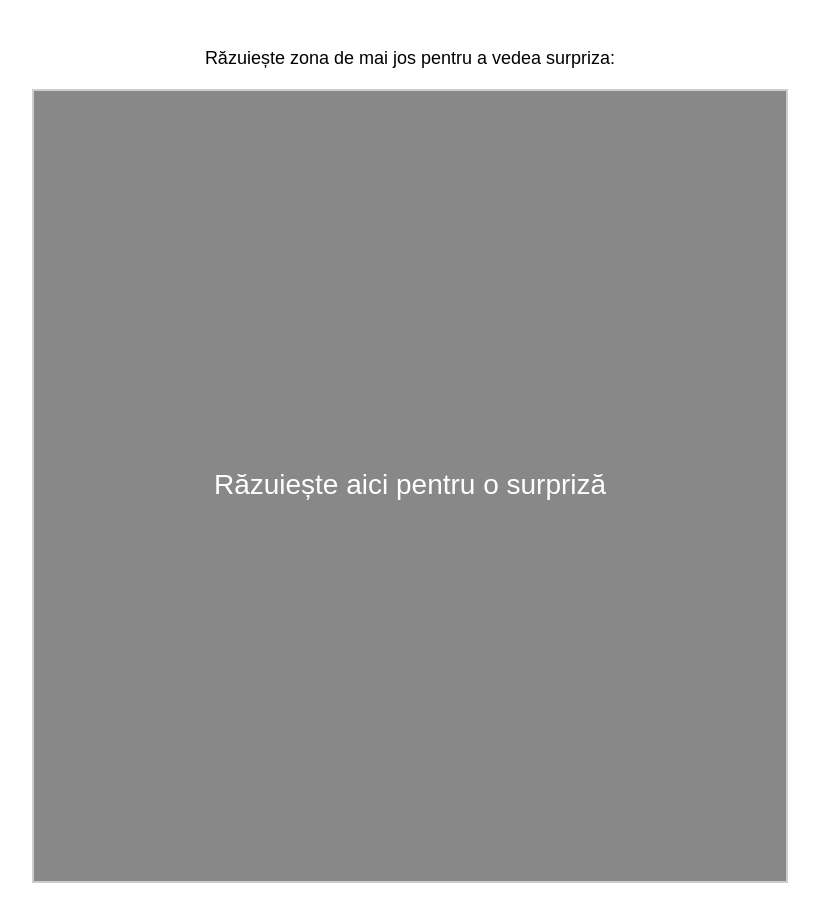
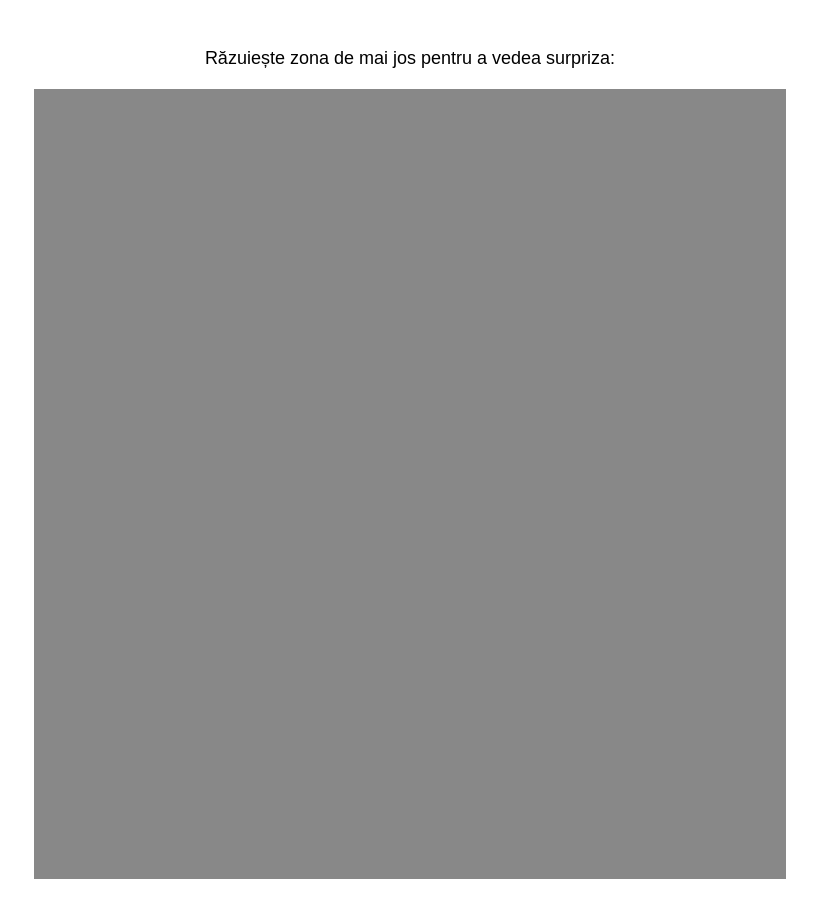
Before and after one commit to MirelHS/bbsscratch, a plain HTML site: page index.html in a window 1280 px wide. Shown: the whole page, without its empty margins (230-1049 px from the left). Drawn offline with Linux system fonts and the light colour scheme.

Commit message:
Update index.html

```diff
--- a/index.html
+++ b/index.html
@@ -14,25 +14,25 @@
 
     #scratch-container {
       position: relative;
-      width: 752px;
-      height: 790px;
+      width: 100%;
+      max-width: 752px;
+      height: auto;
       margin: 0 auto;
-      border: 2px solid #ccc;
     }
 
-    #hidden-image,
+    #hidden-image {
+      width: 100%;
+      display: block;
+    }
+
     #scratch-canvas {
       position: absolute;
       top: 0;
       left: 0;
-      width: 752px;
-      height: 790px;
-      display: block;
-    }
-
-    #scratch-canvas {
       z-index: 10;
       cursor: crosshair;
+      width: 100%;
+      height: 100%;
     }
 
     p {
@@ -46,26 +46,25 @@
 
   <div id="scratch-container">
     <img id="hidden-image" src="https://raw.githubusercontent.com/MirelHS/bbsscratch/main/surprise.png" alt="Surpriză" />
-    <canvas id="scratch-canvas" width="752" height="790"></canvas>
+    <canvas id="scratch-canvas"></canvas>
   </div>
 
   <script>
     const canvas = document.getElementById('scratch-canvas');
     const ctx = canvas.getContext('2d');
+    const container = document.getElementById('scratch-container');
+    const img = document.getElementById('hidden-image');
     let isDrawing = false;
 
-    function drawCover() {
+    function resizeCanvas() {
+      canvas.width = img.clientWidth;
+      canvas.height = img.clientHeight;
+
+      // Fill the canvas with gray color only
+      ctx.globalCompositeOperation = 'source-over';
       ctx.fillStyle = '#888';
       ctx.fillRect(0, 0, canvas.width, canvas.height);
-
-      ctx.font = '28px Arial';
-      ctx.fillStyle = '#fff';
-      ctx.textAlign = 'center';
-      ctx.textBaseline = 'middle';
-      ctx.fillText('Răzuiește aici pentru o surpriză', canvas.width / 2, canvas.height / 2);
     }
-
-    drawCover();
 
     function getCoords(e) {
       const rect = canvas.getBoundingClientRect();
@@ -87,13 +86,19 @@
       ctx.fill();
     }
 
+    // Mouse events
     canvas.addEventListener('mousedown', () => isDrawing = true);
     canvas.addEventListener('mouseup', () => isDrawing = false);
     canvas.addEventListener('mousemove', scratch);
 
+    // Touch events
     canvas.addEventListener('touchstart', () => isDrawing = true);
     canvas.addEventListener('touchend', () => isDrawing = false);
     canvas.addEventListener('touchmove', scratch, { passive: false });
+
+    // Redraw when image is loaded
+    img.onload = resizeCanvas;
+    window.addEventListener('resize', resizeCanvas);
   </script>
 </body>
 </html>
```
